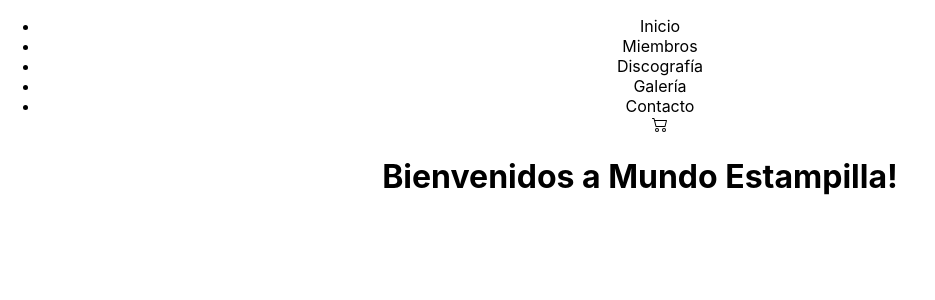
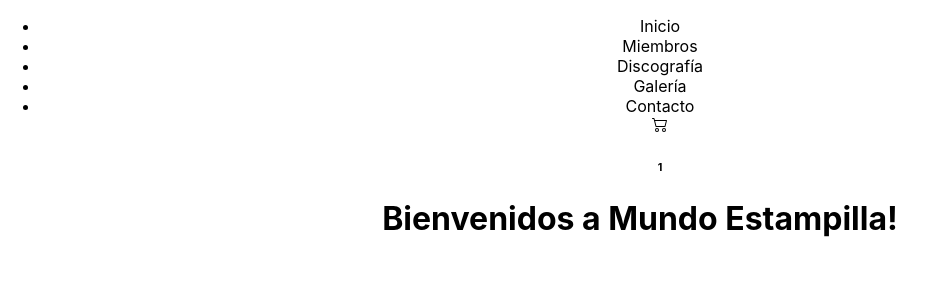
Before and after one commit to rirv/project-react, a React (Create React App) app: page / in a window 1280 px wide. Shown: the top 300 px of the page, without its empty margins (0-935 px from the left). Built offline with nearby package versions, Linux system fonts and the light colour scheme.

Commit message:
se modifica cartwidget

```diff
--- a/src/components/Cartwidget.js
+++ b/src/components/Cartwidget.js
@@ -4,6 +4,7 @@ const Cartwidget = () => {
 <svg xmlns="http://www.w3.org/2000/svg" width="16" height="16" fill="currentColor" class="bi bi-cart2" viewBox="0 0 16 16">
   <path d="M0 2.5A.5.5 0 0 1 .5 2H2a.5.5 0 0 1 .485.379L2.89 4H14.5a.5.5 0 0 1 .485.621l-1.5 6A.5.5 0 0 1 13 11H4a.5.5 0 0 1-.485-.379L1.61 3H.5a.5.5 0 0 1-.5-.5zM3.14 5l1.25 5h8.22l1.25-5H3.14zM5 13a1 1 0 1 0 0 2 1 1 0 0 0 0-2zm-2 1a2 2 0 1 1 4 0 2 2 0 0 1-4 0zm9-1a1 1 0 1 0 0 2 1 1 0 0 0 0-2zm-2 1a2 2 0 1 1 4 0 2 2 0 0 1-4 0z"/>
 </svg>
+<h6>1</h6>
     </div>
   )
 }
```
